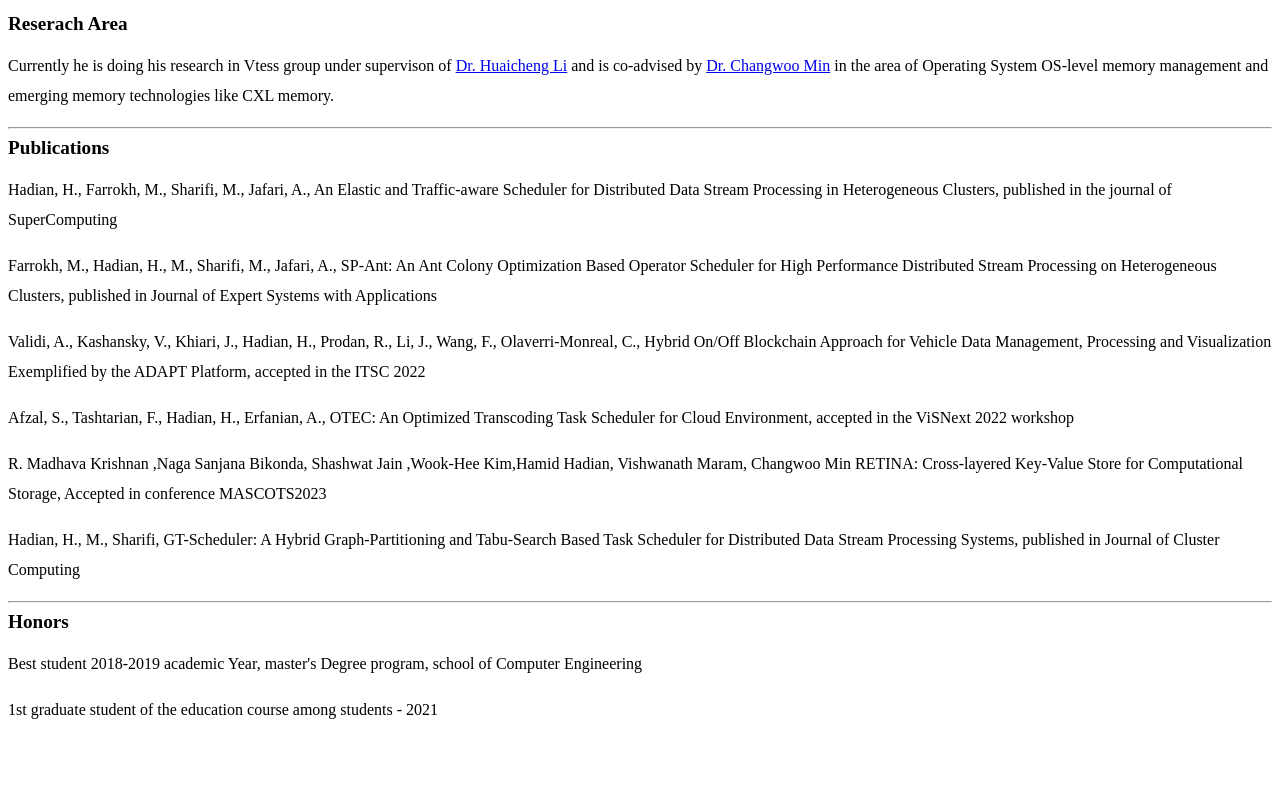
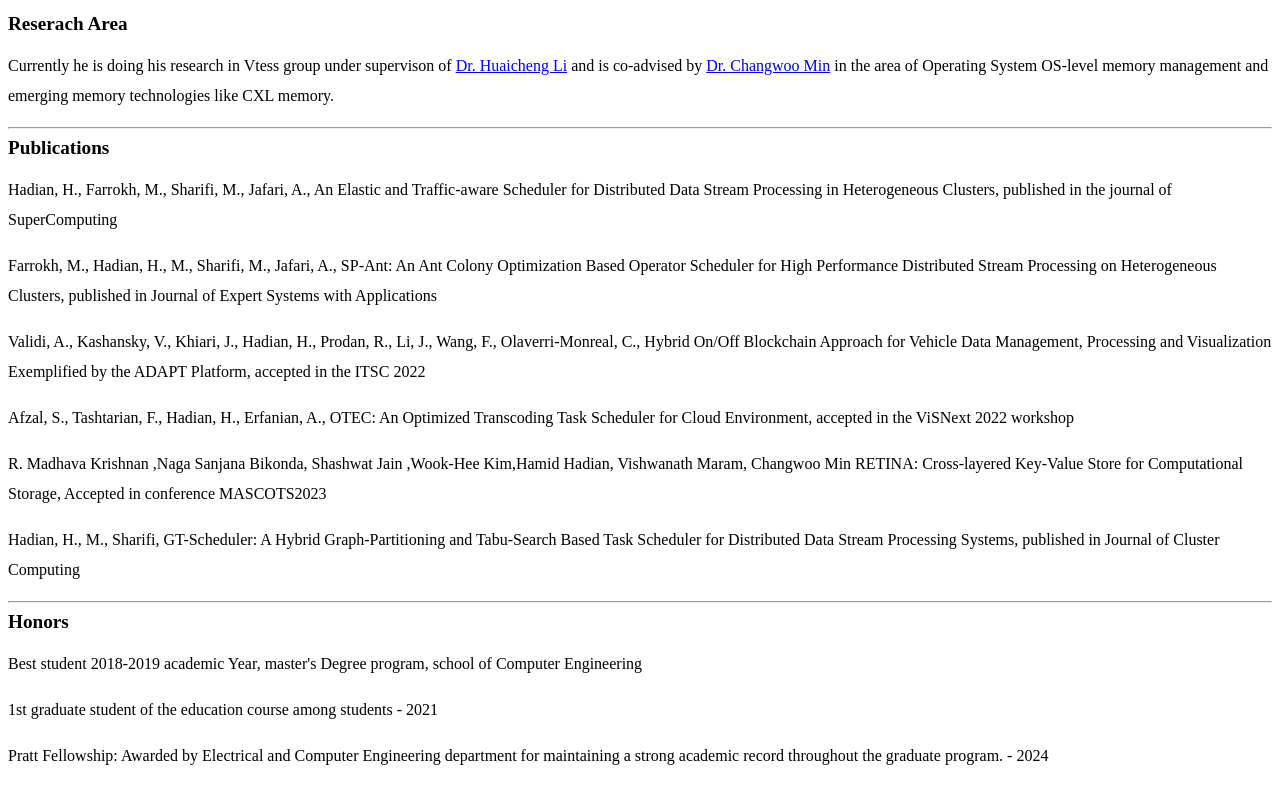
Before and after one commit to hamidhadian/hamidhadian.github.io, a plain HTML site: page index.html in a window 1280 px wide. Shown: the part 417-1204 px from the top of the page. Before the commit the page ends 1158 px from the top, so only its background shows below. Drawn offline with Linux system fonts and the light colour scheme.

Commit message:
Update index.html

```diff
--- a/index.html
+++ b/index.html
@@ -91,6 +91,10 @@ Best student 2018-2019 academic Year, master's Degree program, school of Compute
 1st graduate student of the education course among students - 2021
 </p>
 
+<p style="line-height:30px">
+Pratt Fellowship: Awarded by Electrical and Computer Engineering department for maintaining a strong academic record throughout the graduate program. - 2024
+</p>
+
 
 <ol>
 
```
